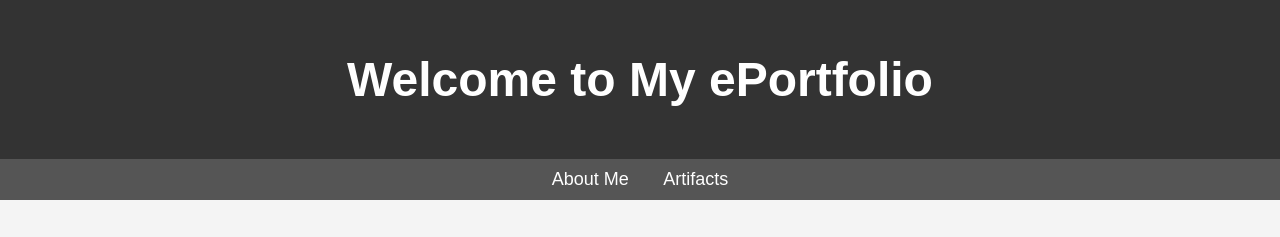
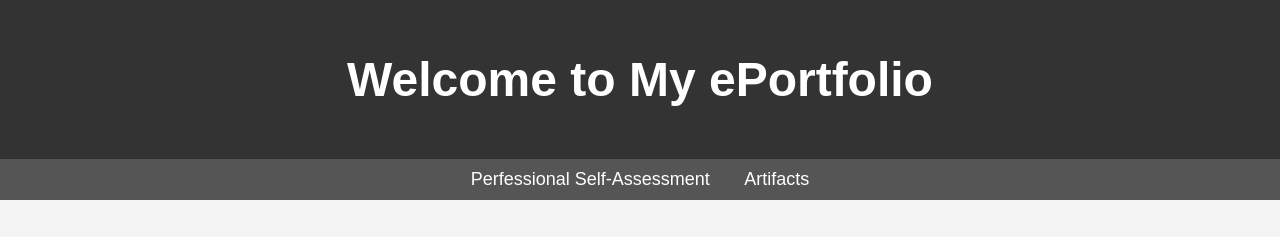
Before and after one commit to rabraham920/rabraham920.github.io, a plain HTML site: page index.html in a window 1280 px wide. Shown: the top 237 px of the page. Drawn offline with Linux system fonts and the light colour scheme.

Commit message:
Update index.html

```diff
--- a/index.html
+++ b/index.html
@@ -54,7 +54,7 @@
 </header>
 
 <nav>
-    <a href="#about">About Me</a>
+    <a href="#about">Perfessional Self-Assessment</a>
     <a href="#artifacts">Artifacts</a>
 </nav>
 
```
